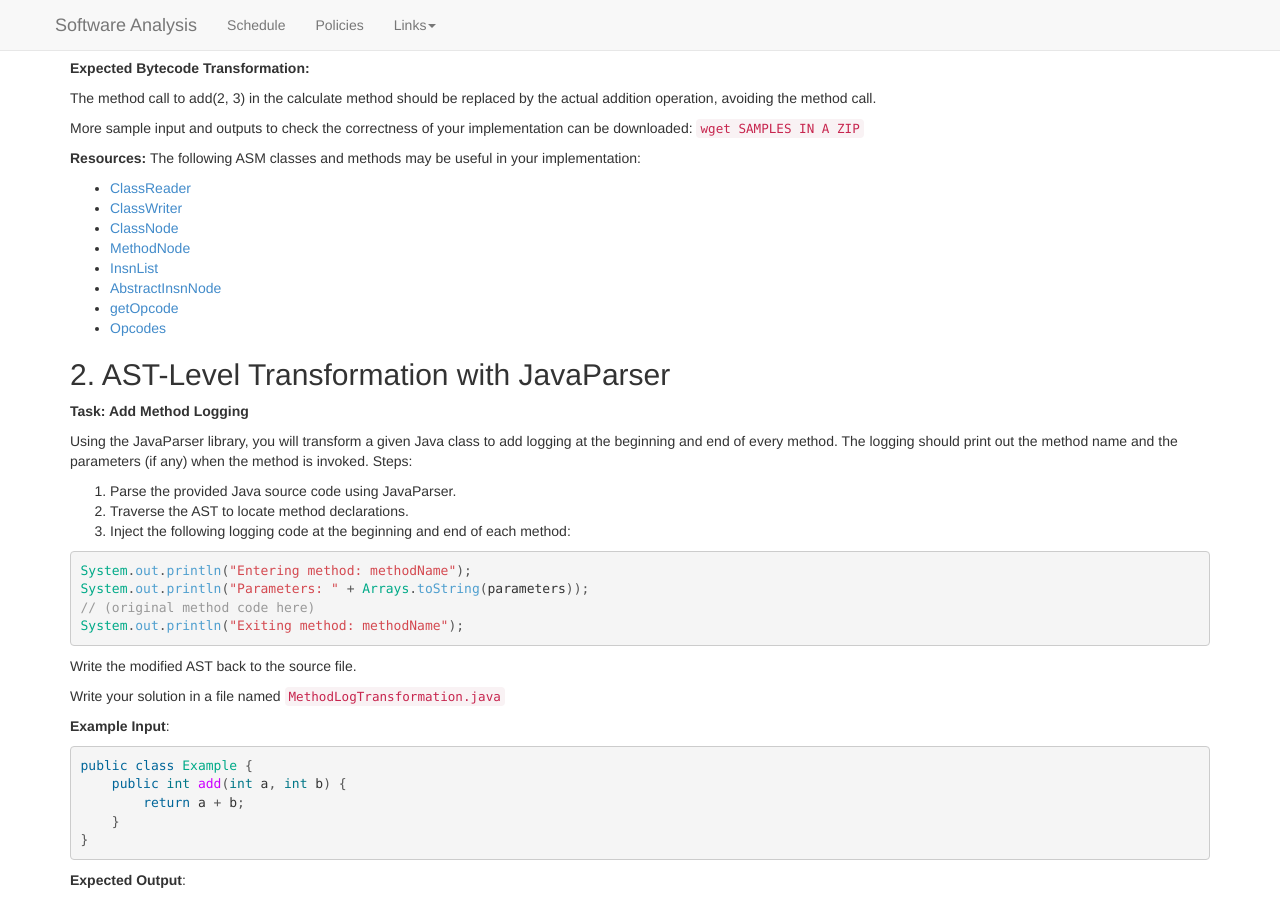
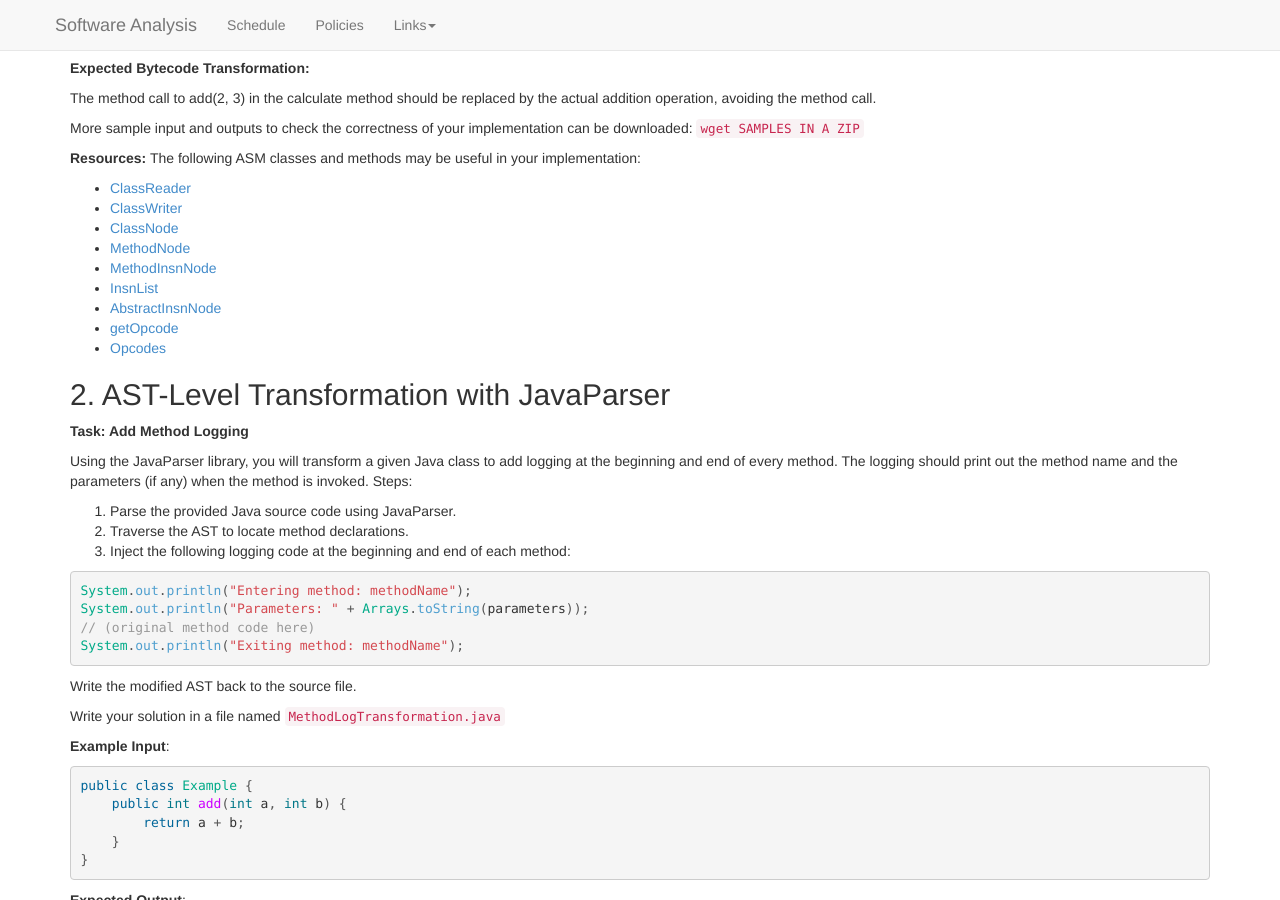
Before and after one commit to bmc-cs-software-analysis/383, a Jekyll site: the page built from hws/HW01.md, in a window 1280 px wide and 900 px high, scrolled down 2197 px. Built offline with Jekyll 4.4.1, drawn with Linux system fonts in a browser that asks for light colours; nearby versions of some CDN libraries.

Commit message:
Update HW01.md

```diff
--- a/hws/HW01.md
+++ b/hws/HW01.md
@@ -179,6 +179,7 @@
 * [ClassWriter](https://asm.ow2.io/javadoc/org/objectweb/asm/ClassWriter.html)
 * [ClassNode](https://asm.ow2.io/javadoc/org/objectweb/asm/tree/ClassNode.html)
 * [MethodNode](https://asm.ow2.io/javadoc/org/objectweb/asm/tree/MethodNode.html)
+* [MethodInsnNode](https://asm.ow2.io/javadoc/org/objectweb/asm/tree/MethodInsnNode.html)
 * [InsnList](https://asm.ow2.io/javadoc/org/objectweb/asm/tree/InsnList.html)
 * [AbstractInsnNode](https://asm.ow2.io/javadoc/org/objectweb/asm/tree/AbstractInsnNode.html)
 * [getOpcode](https://asm.ow2.io/javadoc/org/objectweb/asm/tree/AbstractInsnNode.html#getOpcode())
```
